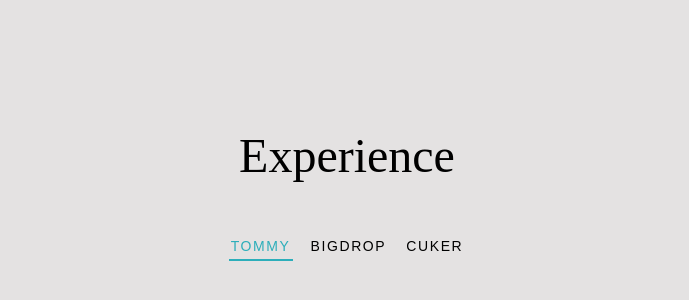
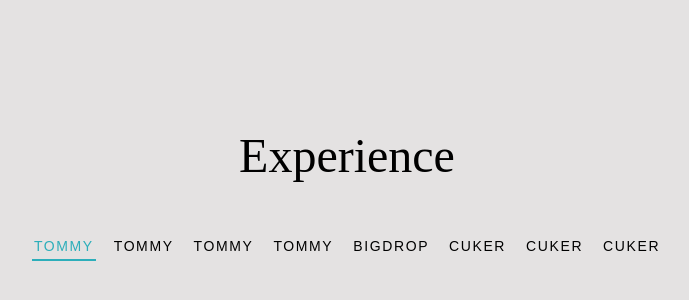
Before and after one commit to NnajiChimuanya/portfolio, a React (Create React App) app in the folder client/: page / in a window 1280 px wide. Shown: the part 22-322 px from the top of the page, without its empty margins (293-982 px from the left). Built offline with nearby package versions, Linux system fonts and the light colour scheme; a web font is replaced by a local one.

Commit message:
Making changes

```diff
--- a/client/src/component/experience.css
+++ b/client/src/component/experience.css
@@ -9,11 +9,14 @@
   font-size: 3rem;
 }
 
+.button-container::-webkit-scrollbar {
+    display: hidden;
+}
 
 .button-container {
     display: flex;
     justify-content: center;
-
+    overflow-x: scroll;
 }
 
 .jobButton {
--- a/client/src/dummyData.ts
+++ b/client/src/dummyData.ts
@@ -1,6 +1,42 @@
 export const jobs = [
   {
     id: "recAGJfiU4CeaV0HL",
+    order: 3,
+    title: "Full Stack Web Developer",
+    dates: "December 2015 - Present",
+    duties: [
+      "Tote bag sartorial mlkshk air plant vinyl banjo lumbersexual poke leggings offal cold-pressed brunch neutra. Hammock photo booth live-edge disrupt.",
+      "Post-ironic selvage chambray sartorial freegan meditation. Chambray chartreuse kombucha meditation, man bun four dollar toast street art cloud bread live-edge heirloom.",
+      "Butcher drinking vinegar franzen authentic messenger bag copper mug food truck taxidermy. Mumblecore lomo echo park readymade iPhone migas single-origin coffee franzen cloud bread tilde vegan flexitarian.",
+    ],
+    company: "TOMMY",
+  },
+  {
+    id: "recAGdJdffiU4CeaV0HL",
+    order: 3,
+    title: "Full Stack Web Developer",
+    dates: "December 2015 - Present",
+    duties: [
+      "Tote bag sartorial mlkshk air plant vinyl banjo lumbersexual poke leggings offal cold-pressed brunch neutra. Hammock photo booth live-edge disrupt.",
+      "Post-ironic selvage chambray sartorial freegan meditation. Chambray chartreuse kombucha meditation, man bun four dollar toast street art cloud bread live-edge heirloom.",
+      "Butcher drinking vinegar franzen authentic messenger bag copper mug food truck taxidermy. Mumblecore lomo echo park readymade iPhone migas single-origin coffee franzen cloud bread tilde vegan flexitarian.",
+    ],
+    company: "TOMMY",
+  },
+  {
+    id: "recAGJfdfiU4CeaV0HL",
+    order: 3,
+    title: "Full Stack Web Developer",
+    dates: "December 2015 - Present",
+    duties: [
+      "Tote bag sartorial mlkshk air plant vinyl banjo lumbersexual poke leggings offal cold-pressed brunch neutra. Hammock photo booth live-edge disrupt.",
+      "Post-ironic selvage chambray sartorial freegan meditation. Chambray chartreuse kombucha meditation, man bun four dollar toast street art cloud bread live-edge heirloom.",
+      "Butcher drinking vinegar franzen authentic messenger bag copper mug food truck taxidermy. Mumblecore lomo echo park readymade iPhone migas single-origin coffee franzen cloud bread tilde vegan flexitarian.",
+    ],
+    company: "TOMMY",
+  },
+  {
+    id: "recAGddfJfiU4CeaV0HL",
     order: 3,
     title: "Full Stack Web Developer",
     dates: "December 2015 - Present",
@@ -36,4 +72,28 @@ export const jobs = [
     ],
     company: "CUKER",
   },
+  {
+    id: "rec6d1x18GVY99hQq5",
+    order: 1,
+    title: "Engineering Intern",
+    dates: "May 2014 - September 2015",
+    duties: [
+      "I'm baby woke mumblecore stumptown enamel pin. Snackwave prism pork belly, blog vape four loko sriracha messenger bag jean shorts DIY bushwick VHS. Banjo post-ironic hella af, palo santo craft beer gluten-free.",
+      "YOLO drinking vinegar chambray pok pok selfies quinoa kinfolk pitchfork street art la croix unicorn DIY. Woke offal jianbing venmo tote bag, palo santo subway tile slow-carb post-ironic pug ugh taxidermy squid.",
+      "Pour-over glossier chambray umami 3 wolf moon. Iceland kale chips asymmetrical craft beer actually forage, biodiesel tattooed fingerstache. Pork belly lomo man braid, portland pitchfork locavore man bun prism.",
+    ],
+    company: "CUKER",
+  },
+  {
+    id: "rec61x18GfVY99hQq5",
+    order: 1,
+    title: "Engineering Intern",
+    dates: "May 2014 - September 2015",
+    duties: [
+      "I'm baby woke mumblecore stumptown enamel pin. Snackwave prism pork belly, blog vape four loko sriracha messenger bag jean shorts DIY bushwick VHS. Banjo post-ironic hella af, palo santo craft beer gluten-free.",
+      "YOLO drinking vinegar chambray pok pok selfies quinoa kinfolk pitchfork street art la croix unicorn DIY. Woke offal jianbing venmo tote bag, palo santo subway tile slow-carb post-ironic pug ugh taxidermy squid.",
+      "Pour-over glossier chambray umami 3 wolf moon. Iceland kale chips asymmetrical craft beer actually forage, biodiesel tattooed fingerstache. Pork belly lomo man braid, portland pitchfork locavore man bun prism.",
+    ],
+    company: "CUKER",
+  },
 ];
```
Also changed, not shown: 1 other file (tests, documents, lock files or other folders).
